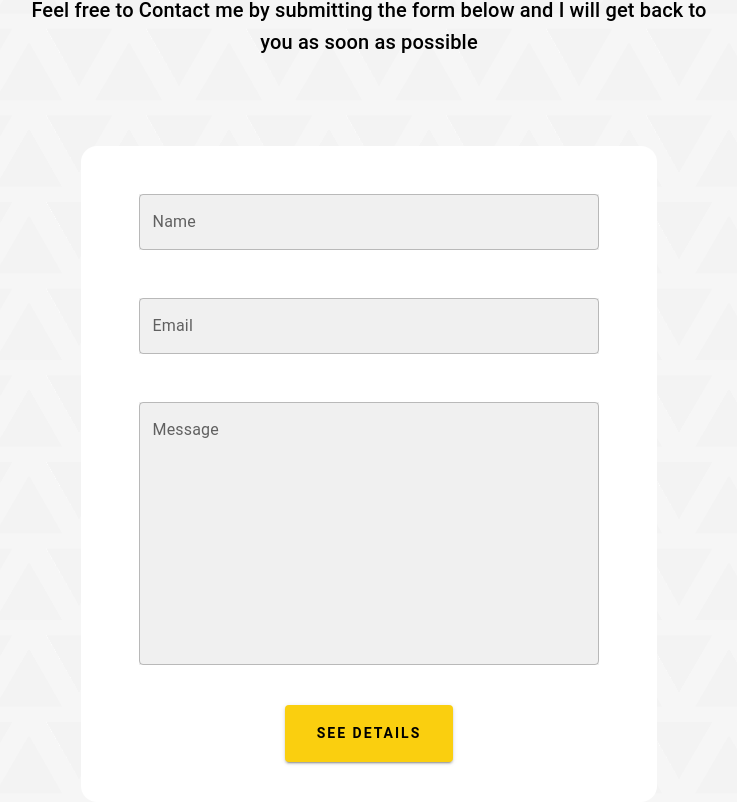
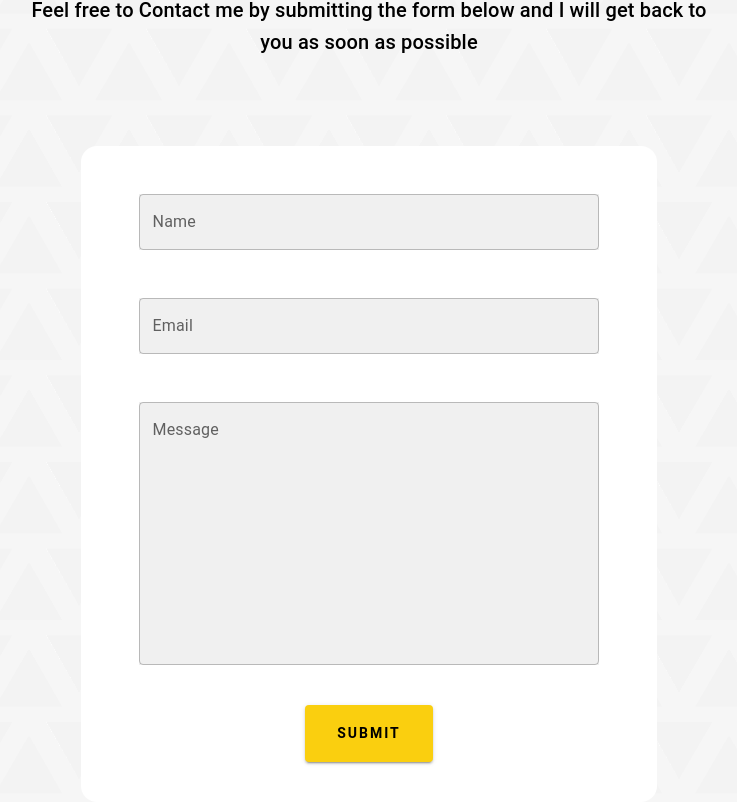
Before and after one commit to arifbhuiyan01/MyPortfolio, a Next.js app: page / in a window 1280 px wide. Shown: the part 4130-4932 px from the top of the page, without its empty margins (271-1008 px from the left). Built offline with nearby package versions, Linux system fonts and the light colour scheme.

Commit message:
button label change

```diff
--- a/components/contact.js
+++ b/components/contact.js
@@ -124,7 +124,7 @@ function Contact() {
                 },
               }}
             >
-              See details
+              SUBMIT
             </Button>
           </form>
         </Box>
```
